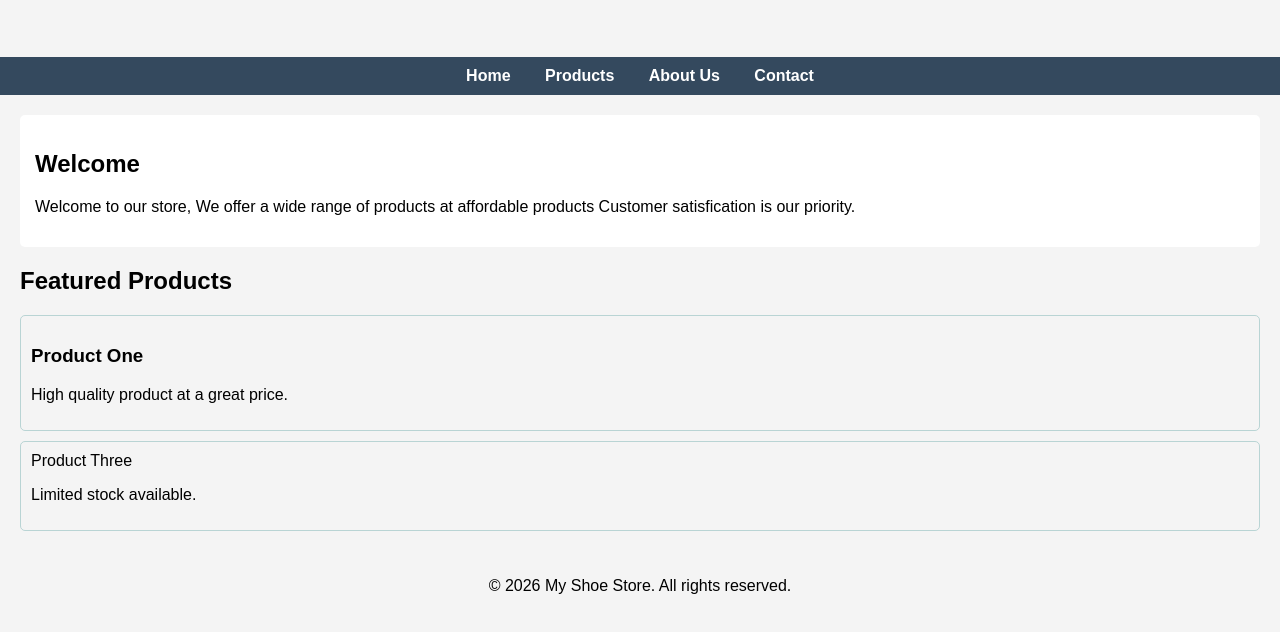
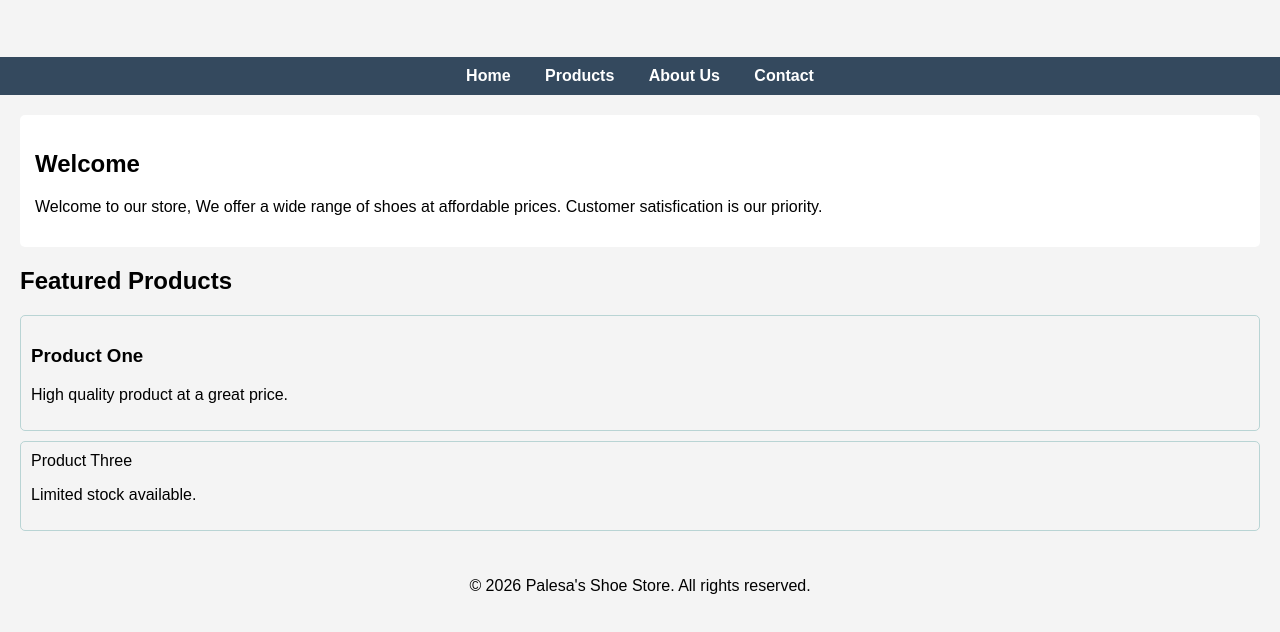
Before and after one commit to palesa-2007/Shoe-Store, a plain HTML site: page index.html in a window 1280 px wide. Shown: the part 158-790 px from the top of the page. Drawn offline with Linux system fonts and the light colour scheme.

Commit message:
Update index.html

```diff
--- a/index.html
+++ b/index.html
@@ -2,7 +2,7 @@
 <html lang="en">
 <head>
      <meta charset="UTF-8">
-     <title>My Shoe Store</title>
+     <title>Palesa's Shoe Store</title>
      <link rel="stylesheet" href="style.css">
 </head>
 </body>
@@ -10,7 +10,7 @@
    <!--Header Section-->
     <header>
           <H1>My Shoe Store</hl>
-          <p>Your one-stop shop for quality shoes</p>
+          <p>Your one-stop shop where quality meets fashion .</p>
 </header>
 
 </--Navigation-->
@@ -27,7 +27,7 @@
    <section>
        <h2>Welcome</h2>
        <p>
-          Welcome to our store, We offer a wide range of products at affordable products
+          Welcome to our store, We offer a wide range of shoes at affordable prices.
           Customer satisfication is  our priority.
         </p>
        </section>
@@ -50,5 +50,5 @@
 
 <!--Footer-->
 <footer>
-       <p>&copy; 2026 My Shoe Store. All rights reserved.</p>
+       <p>&copy; 2026 Palesa's Shoe Store. All rights reserved.</p>
 </footer>
```
